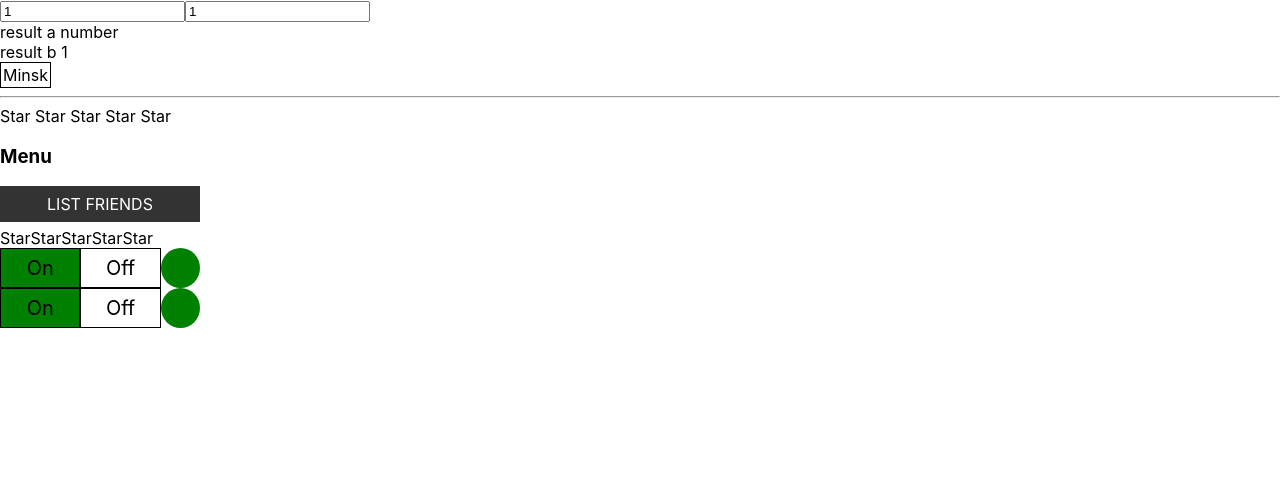
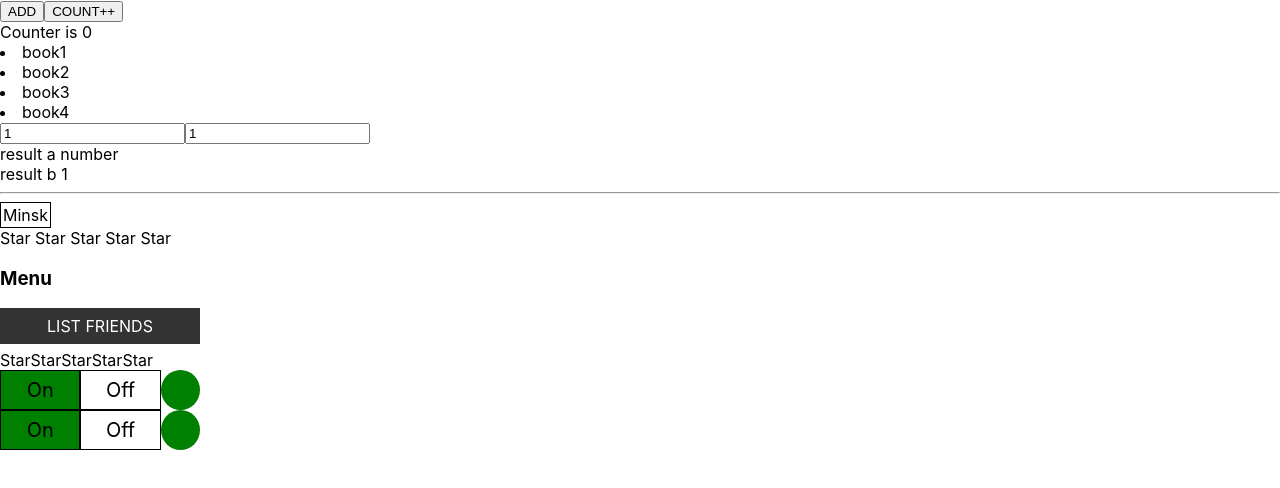
Before and after one commit to FtShow/ReactLearning, a React (Create React App) app: page / in a window 1280 px wide. Shown: the top 488 px of the page. Built offline with nearby package versions, Linux system fonts and the light colour scheme.

Commit message:
usecallback

```diff
--- a/src/App.tsx
+++ b/src/App.tsx
@@ -9,6 +9,7 @@ import {UncontroledRatingsComponent} from "./Components/UncontroledRatings/Uncon
 import {SelectListComponent} from "./Components/SelectList/SelectList";
 import {CustomSelect} from "./Components/CustomSelect/CustomSelect";
 import {LearnUsememo} from "./Components/LearUsememo/LearnUsememo";
+import {BookSecret} from "./Components/BookSecretusecallback/BookSecret";
 
 
 function App() {
@@ -48,9 +49,11 @@ function App() {
 
     return (
         <div className="App">
+            <BookSecret/>
             <LearnUsememo/>
+            <hr/>
             <CustomSelect items={items} value={value} onChange={setValue}/>
-            <hr/>
+
             <Rating value={ratingValue} setRating={changeRating}/>
             <Accordion titleValue={"Menu"}
                        collapsed={accordionCollapsed}
@@ -62,7 +65,7 @@ function App() {
             <UncontrolledAccordion titleValue={"Need to Learn"}/>
             <UncontrolledRatings/>
             <UncontrolledOnOff state={onOfValue} setOnOfValue={onChangeHandler}/>
-            <OnOff state={onOfValue}/>
+            <OnOff state={true}/>
         </div>
 
     );
--- /dev/null
+++ b/src/Components/BookSecretusecallback/BookSecret.tsx
@@ -0,0 +1,27 @@
+import React, {useState} from "react";
+
+type BookSecretType = {
+    books: string[]
+}
+
+
+export const BookSecret = () => {
+    const [books, setBooks]= useState(['book1','book2','book3','book4'])
+    const [counter, setCounter]= useState(0)
+
+    const addBook = () =>{
+        setBooks([...books, 'Harry'])
+    }
+    return (
+        <div>
+            <button onClick={addBook}>ADD</button>
+            <button onClick={()=>setCounter(counter+1)}>COUNT++</button>
+            <div>Counter is {counter}</div>
+
+            {books.map(el=>{
+                return <li>{el}</li>
+            })}
+
+        </div>
+    );
+};
--- a/src/Components/LearUsememo/LearnUsememo.tsx
+++ b/src/Components/LearUsememo/LearnUsememo.tsx
@@ -1,6 +1,7 @@
 import React, {useEffect, useMemo, useState} from "react";
 
 export const LearnUsememo = () => {
+    console.log('1212')
     const [a, setA] = useState(1)
     const [b, setB] = useState(1)
     let resultA = 1
--- a/src/index.tsx
+++ b/src/index.tsx
@@ -8,9 +8,7 @@ const root = ReactDOM.createRoot(
   document.getElementById('root') as HTMLElement
 );
 root.render(
-
     <App />
-
 );
 
 // If you want to start measuring performance in your app, pass a function
```
